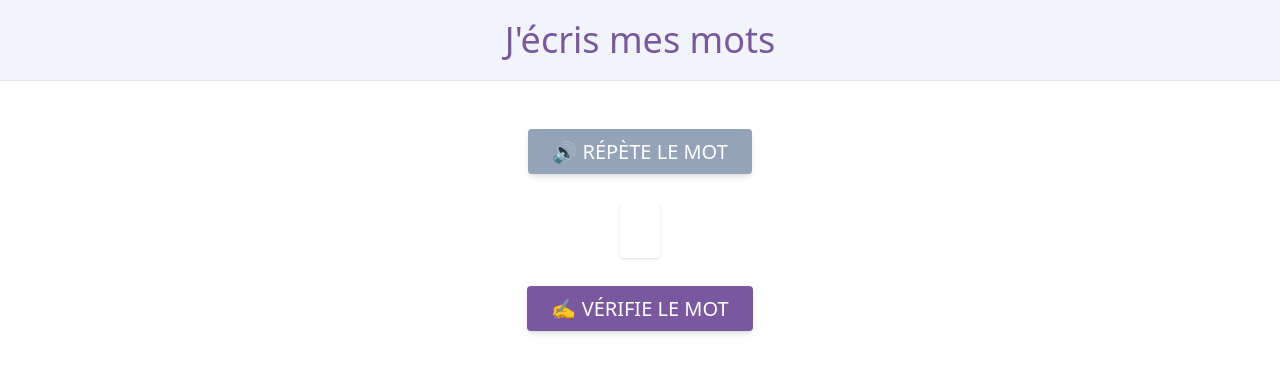
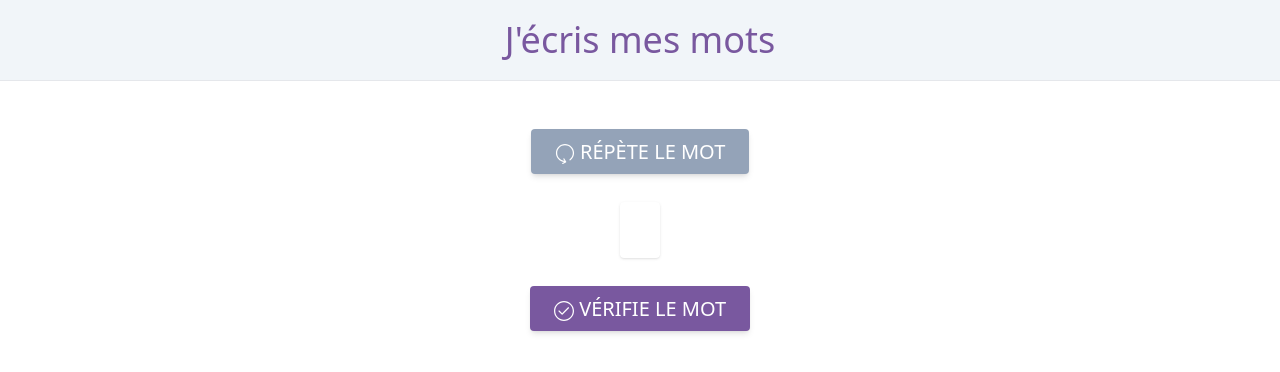
Before and after one commit to harg/egwordlist, a Next.js app: page / in a window 1280 px wide. Shown: the top 372 px of the page. Built offline with nearby package versions, Linux system fonts and the light colour scheme.

Commit message:
Add react-icons

```diff
--- a/package.json
+++ b/package.json
@@ -15,6 +15,7 @@
     "next": "13.0.2",
     "react": "18.2.0",
     "react-dom": "18.2.0",
+    "react-icons": "^4.6.0",
     "typescript": "4.8.4"
   },
   "devDependencies": {
--- a/pages/index.tsx
+++ b/pages/index.tsx
@@ -1,6 +1,5 @@
-import { cpSync } from "fs";
-import { cp } from "fs/promises";
-import { KeyboardEventHandler, ReactPropTypes, useState, useRef, useEffect } from "react"
+import { SlReload, SlPlus, SlCheck } from "react-icons/sl";
+import { useState, useRef, useEffect } from "react"
 
 const wordList = ['la moustache', 'le chemin', 'je cherche', 'un cheval', "j'achète", 'la niche', 'un chat', 'un chien'];
 // const wordlits = ['à côté de', 'alors', 'après', 'assez', "aujourd'hui", aussi, autour, autrefois, avant, avec, beaucoup, bien, bientôt, car, chez, contre, combien, comment]
@@ -123,7 +122,7 @@ export default function Home() {
       <hr />
       <br />
       <br />
-      <button ref={repeatBtn} className="inline-block px-6 py-2.5 bg-slate-400 text-white font-medium text-xl leading-tight uppercase rounded shadow-md hover:bg-slate-400 hover:shadow-lg focus:bg-slate-400 focus:shadow-lg focus:outline-none focus:ring-0 active:bg-slate-400 active:shadow-lg transition duration-150 ease-in-out" onClick={() => speechHandler(wordToGuess)}>🔊 répète le mot</button>
+      <button ref={repeatBtn} className="inline-block px-6 py-2.5 bg-slate-400 text-white font-medium text-xl leading-tight uppercase rounded shadow-md hover:bg-slate-400 hover:shadow-lg focus:bg-slate-400 focus:shadow-lg focus:outline-none focus:ring-0 active:bg-slate-400 active:shadow-lg transition duration-150 ease-in-out" onClick={() => speechHandler(wordToGuess)}><SlReload className="inline-block align-middle" /> répète le mot</button>
       <br />
       <br />
       <div ref={textInputs}>
@@ -137,8 +136,8 @@ export default function Home() {
           <div className="text-3xl font-bold text-pink-800 py-10">Non non, ce n'est pas ça 😐</div>
         </div> : ''}
       {result === res.WIN ? <div className="text-3xl font-bold text-purple py-10 ">Bien joué! 😊</div> : ''}
-      {result !== res.NO_RESULT ? <button className="inline-block px-6 py-2.5 bg-purple text-white font-medium text-xl leading-tight uppercase rounded shadow-md hover:bg-purple hover:shadow-lg focus:bg-purple focus:shadow-lg focus:outline-none focus:ring-0 active:bg-purple active:shadow-lg transition duration-150 ease-in-out" onClick={reloadGame}>⚡ Nouveau mot</button> : ''}
-      {result == res.NO_RESULT ? <div><br /><button className="inline-block px-6 py-2.5 bg-purple text-white font-medium text-xl leading-tight uppercase rounded shadow-md hover:bg-purple hover:shadow-lg focus:bg-purple focus:shadow-lg focus:outline-none focus:ring-0 active:bg-purple active:shadow-lg transition duration-150 ease-in-out" onClick={() => submitWord()}>✍ vérifie le mot</button></div> : ''}
+      {result !== res.NO_RESULT ? <button className="inline-block px-6 py-2.5 bg-purple text-white font-medium text-xl leading-tight uppercase rounded shadow-md hover:bg-purple hover:shadow-lg focus:bg-purple focus:shadow-lg focus:outline-none focus:ring-0 active:bg-purple active:shadow-lg transition duration-150 ease-in-out" onClick={reloadGame}><SlPlus className="inline-block align-middle" /> Nouveau mot</button> : ''}
+      {result == res.NO_RESULT ? <div><br /><button className="inline-block px-6 py-2.5 bg-purple text-white font-medium text-xl leading-tight uppercase rounded shadow-md hover:bg-purple hover:shadow-lg focus:bg-purple focus:shadow-lg focus:outline-none focus:ring-0 active:bg-purple active:shadow-lg transition duration-150 ease-in-out" onClick={() => submitWord()}><SlCheck className="inline-block align-middle" /> vérifie le mot</button></div> : ''}
     </div>
 
   )
```
Also changed, not shown: 1 other file (tests, documents, lock files or other folders).
